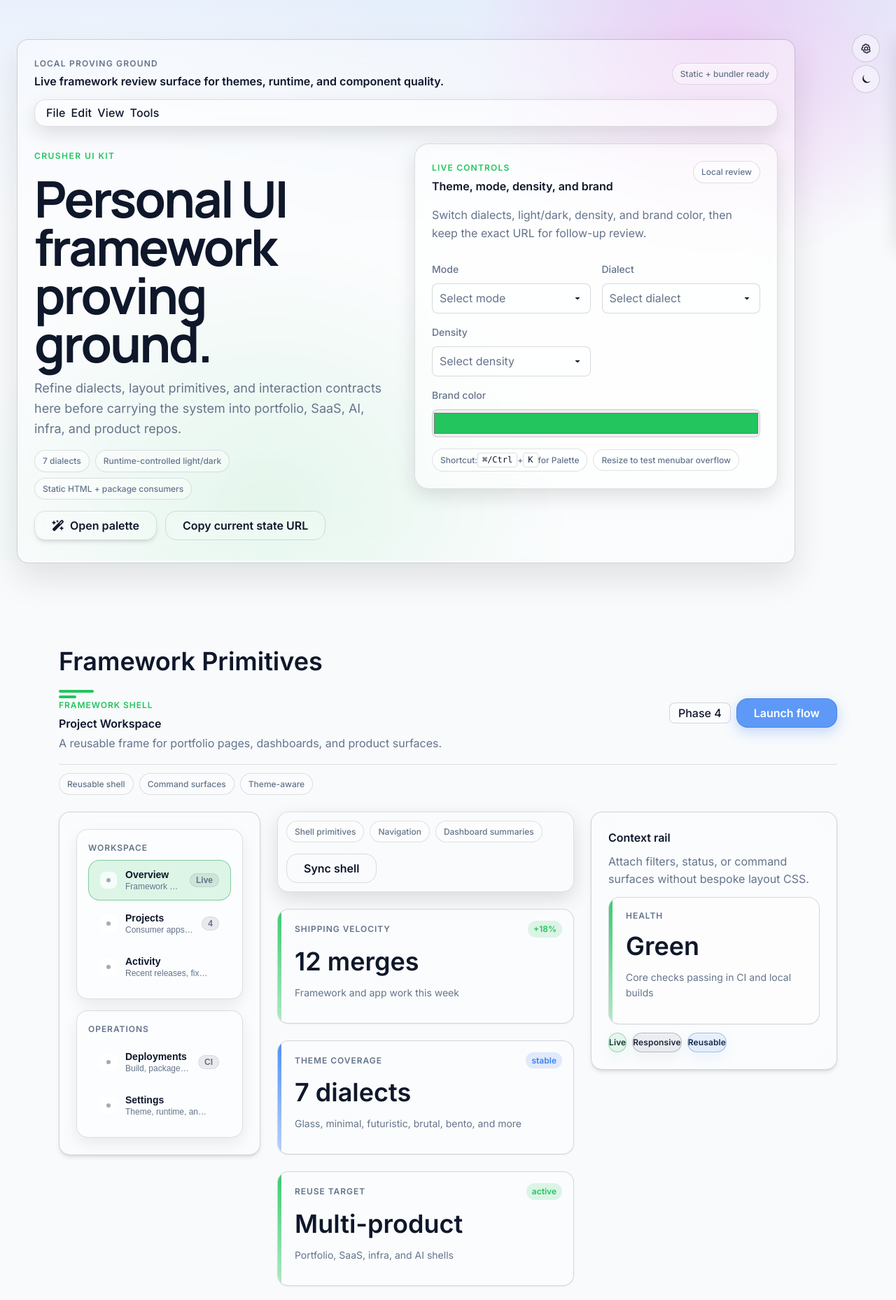
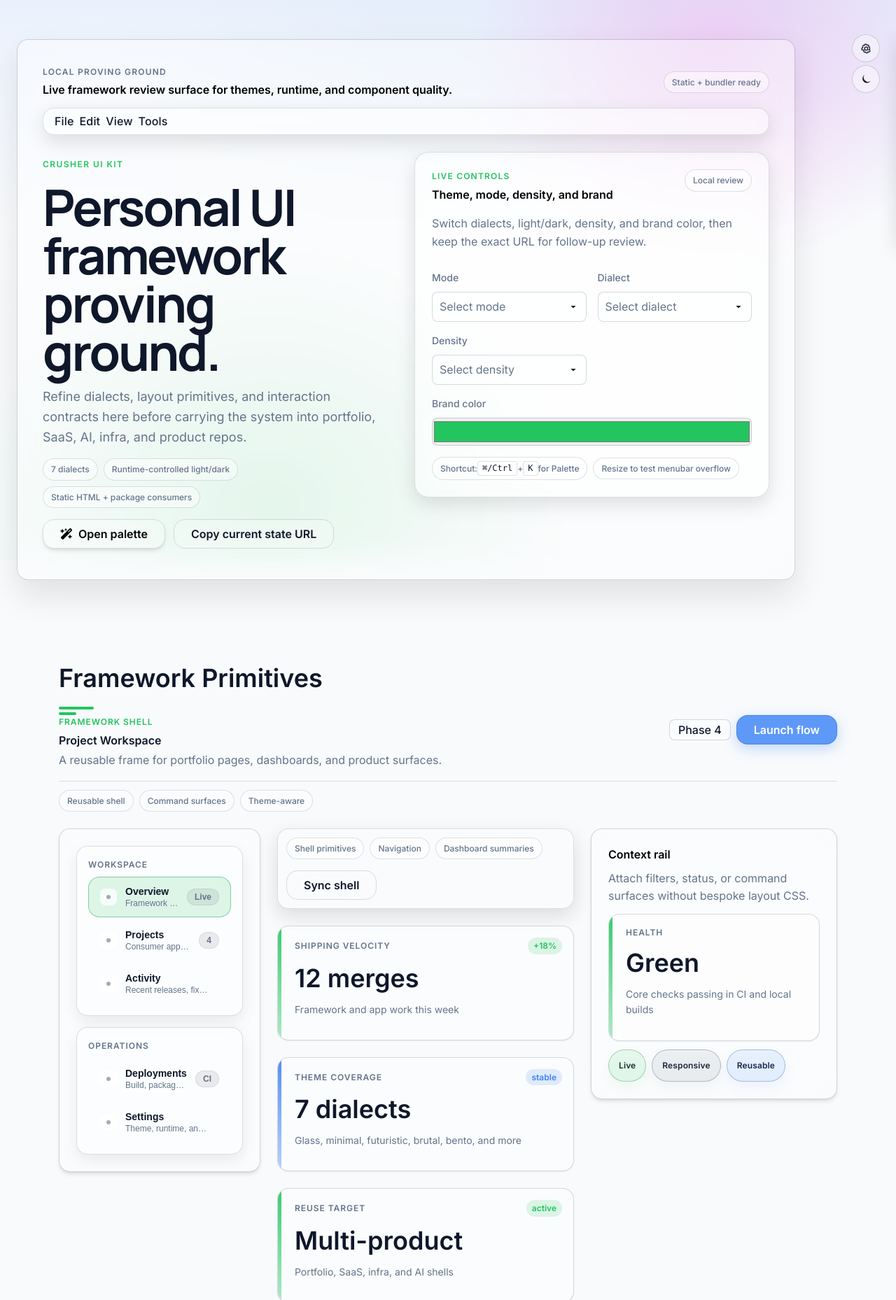
Before and after one commit to itxcrusher/crusher-ui-kit, a website built with Vite: page index.html in a window 1280 px wide. Shown: the top 1858 px of the page at 70% size. Built offline with nearby package versions, Linux system fonts and the light colour scheme.

Commit message:
fix: improve hero balance and reusable chrome spacing

```diff
--- a/index.html
+++ b/index.html
@@ -52,6 +52,7 @@
       font-weight: var(--crusher-font-weight-medium);
     }
     .hero-shell {
+      --crusher-card-padding: clamp(var(--crusher-spacing-6), 3vw, calc(var(--crusher-spacing-8) + var(--crusher-spacing-1)));
       --crusher-card-shadow: 0 22px 48px color-mix(in srgb, black 10%, transparent);
       --crusher-card-hover-shadow: var(--crusher-card-shadow);
       --crusher-card-hover-lift: translateY(0);
@@ -59,6 +60,8 @@
     .hero-layout {
       display: grid;
       gap: var(--crusher-spacing-6);
+      max-inline-size: 68rem;
+      margin-inline: auto;
     }
     .hero-menubar {
       display: grid;
@@ -96,13 +99,18 @@
       text-transform: uppercase;
     }
     .hero-title {
-      color: var(--crusher-fg);
+      color: var(--crusher-color-light-text-primary) !important;
       font-family: var(--crusher-font-family-display);
       font-size: clamp(2.35rem, 6vw, 4.5rem);
       font-weight: var(--crusher-font-weight-bold);
       letter-spacing: -0.04em;
       line-height: 0.96;
       max-inline-size: 12.5ch;
+      text-shadow: 0 1px 0 color-mix(in srgb, var(--crusher-color-base-white) 22%, transparent);
+    }
+    html[data-mode="dark"] .hero-title {
+      color: var(--crusher-color-dark-text-primary) !important;
+      text-shadow: 0 1px 0 rgba(0, 0, 0, 0.35);
     }
     .hero-summary {
       font-size: var(--crusher-font-size-lg);
--- a/src/components/atoms/crusher-chip.js
+++ b/src/components/atoms/crusher-chip.js
@@ -42,6 +42,10 @@ class CrusherChip extends HTMLElement {
     this.shadowRoot.innerHTML = `
       <style>
         :host {
+          display: inline-block;
+        }
+
+        .chip {
           --_chip-accent: ${accent};
           display: inline-flex;
           align-items: center;
@@ -71,7 +75,7 @@ class CrusherChip extends HTMLElement {
             box-shadow var(--crusher-transition-duration-fast);
         }
 
-        :host(:hover) {
+        :host(:hover) .chip {
           background: color-mix(in srgb, var(--_chip-accent) 18%, var(--crusher-background-surface));
           transform: translateY(calc(var(--crusher-component-border-weight) * -1));
           box-shadow:
@@ -79,7 +83,7 @@ class CrusherChip extends HTMLElement {
             0 12px 22px color-mix(in srgb, var(--_chip-accent) 12%, transparent);
         }
       </style>
-      <slot></slot>
+      <span class="chip"><slot></slot></span>
     `;
   }
 }
--- a/src/components/molecules/crusher-card.js
+++ b/src/components/molecules/crusher-card.js
@@ -12,8 +12,8 @@ export class CrusherCard extends LitElement {
       backdrop-filter: var(--crusher-card-backdrop);
       border: var(--crusher-component-border-weight) solid var(--crusher-card-border);
       background-clip: padding-box;
-      border-radius: var(--crusher-radius-lg);
-      padding: var(--crusher-spacing-6);
+      border-radius: var(--crusher-card-radius, var(--crusher-radius-lg));
+      padding: var(--crusher-card-padding, var(--crusher-spacing-6));
       box-shadow: var(--crusher-card-shadow);
       transition: all var(--crusher-motion-duration-base) var(--crusher-motion-easing-inout);
       overflow: hidden;
--- a/src/components/molecules/crusher-menubar.js
+++ b/src/components/molecules/crusher-menubar.js
@@ -19,15 +19,15 @@ export class CrusherMenubar extends LitElement {
   static styles = css`
     :host { display: block; position: relative; z-index: var(--crusher-z-dropdown); }
     .bar {
-      display: flex; gap: var(--crusher-spacing-2); align-items: center; flex-wrap: nowrap;
-      background: var(--crusher-toolbar-bg, color-mix(in srgb, var(--crusher-surface) 92%, transparent));
+      display: flex; gap: var(--crusher-menubar-gap, var(--crusher-spacing-2)); align-items: center; flex-wrap: nowrap;
+      background: var(--crusher-menubar-bg, var(--crusher-toolbar-bg, color-mix(in srgb, var(--crusher-surface) 92%, transparent)));
       -webkit-backdrop-filter: blur(var(--crusher-effect-blur-md));
       backdrop-filter: blur(var(--crusher-effect-blur-md));
-      border: var(--crusher-component-border-weight) solid var(--crusher-toolbar-border, var(--crusher-border));
-      border-radius: var(--crusher-radius-lg);
-      box-shadow: var(--crusher-toolbar-shadow, var(--crusher-shadow-1));
-      padding-block: calc(var(--crusher-spacing-1) + 2px);
-      padding-inline: var(--crusher-spacing-4);
+      border: var(--crusher-component-border-weight) solid var(--crusher-menubar-border, var(--crusher-toolbar-border, var(--crusher-border)));
+      border-radius: var(--crusher-menubar-radius, var(--crusher-radius-lg));
+      box-shadow: var(--crusher-menubar-shadow, var(--crusher-toolbar-shadow, var(--crusher-shadow-1)));
+      padding-block: var(--crusher-menubar-padding-block, calc(var(--crusher-spacing-1) + 2px));
+      padding-inline: var(--crusher-menubar-padding-inline, var(--crusher-spacing-4));
       overflow: hidden;
     }
     ::slotted([slot="menu"]) {
@@ -35,8 +35,10 @@ export class CrusherMenubar extends LitElement {
       background: transparent;
       border: none;
       cursor: default;
-      padding: calc((var(--crusher-spacing-1) + var(--crusher-spacing-2)) / 2) var(--crusher-spacing-4);
-      border-radius: var(--crusher-radius-md);
+      padding:
+        var(--crusher-menubar-item-padding-block, calc(var(--crusher-spacing-1) + 2px))
+        var(--crusher-menubar-item-padding-inline, calc(var(--crusher-spacing-4) + 2px));
+      border-radius: var(--crusher-menubar-item-radius, var(--crusher-radius-md));
       color: var(--crusher-fg);
       font: inherit;
       font-weight: var(--crusher-font-weight-medium);
@@ -48,12 +50,12 @@ export class CrusherMenubar extends LitElement {
         box-shadow var(--crusher-motion-duration-fast) var(--crusher-motion-easing-inout);
     }
     ::slotted([slot="menu"]:hover) {
-      background: var(--crusher-nav-item-bg-hover, color-mix(in srgb, var(--crusher-fg) 6%, transparent));
+      background: var(--crusher-menubar-item-bg-hover, var(--crusher-nav-item-bg-hover, color-mix(in srgb, var(--crusher-fg) 6%, transparent)));
     }
     ::slotted([slot="menu"][hidden]) { display: none !important; }
     ::slotted([slot="menu"][aria-expanded="true"]) {
-      background: var(--crusher-nav-item-bg-active, color-mix(in srgb, var(--crusher-color-brand-primary) 14%, transparent));
-      box-shadow: inset 0 0 0 var(--crusher-component-border-weight) var(--crusher-nav-item-border-active, color-mix(in srgb, var(--crusher-color-brand-primary) 38%, var(--crusher-border)));
+      background: var(--crusher-menubar-item-bg-active, var(--crusher-nav-item-bg-active, color-mix(in srgb, var(--crusher-color-brand-primary) 14%, transparent)));
+      box-shadow: inset 0 0 0 var(--crusher-component-border-weight) var(--crusher-menubar-item-border-active, var(--crusher-nav-item-border-active, color-mix(in srgb, var(--crusher-color-brand-primary) 38%, var(--crusher-border))));
     }
 
     .menu {
@@ -71,7 +73,7 @@ export class CrusherMenubar extends LitElement {
 
     .item {
       display:flex; align-items:center; gap:var(--crusher-spacing-2);
-      padding: calc(var(--crusher-spacing-2) - var(--crusher-focus-offset)) var(--crusher-spacing-2);
+      padding: var(--crusher-spacing-2) var(--crusher-spacing-3);
       border-radius: var(--crusher-radius-md);
       color: var(--crusher-fg); cursor: default;
     }
--- a/src/components/organisms/crusher-nav-list.js
+++ b/src/components/organisms/crusher-nav-list.js
@@ -155,8 +155,8 @@ export class CrusherNavList extends LitElement {
       color: var(--crusher-nav-badge-fg, var(--crusher-fg-muted));
       font-size: var(--crusher-font-size-xs);
       font-weight: var(--crusher-font-weight-semibold);
-      padding-inline: var(--crusher-spacing-2);
-      padding-block: calc(var(--crusher-spacing-1) / 2);
+      padding-inline: calc(var(--crusher-spacing-2) + 2px);
+      padding-block: var(--crusher-spacing-1);
       white-space: nowrap;
     }
   `;
```
